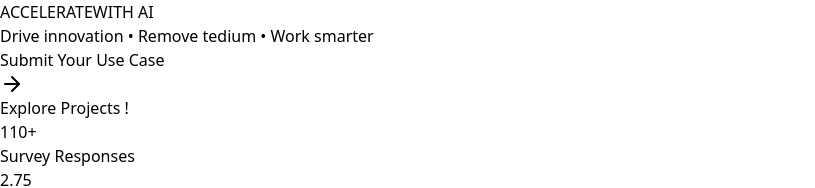
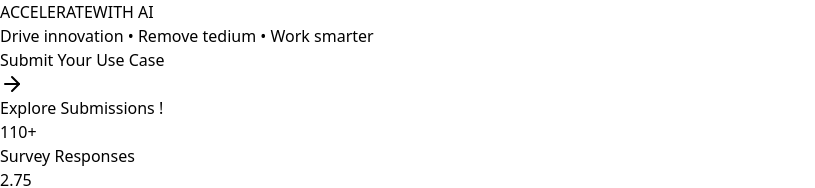
Before and after one commit to s4dha/ai-accelerator, a React (Vite) app in the folder prototype/: page / in a window 1280 px wide. Shown: the part 1126-1314 px from the top of the page, without its empty margins (0-815 px from the left). Built offline with nearby package versions, Linux system fonts and the light colour scheme.

Commit message:
updated hero submissions

```diff
--- a/prototype/src/components/Hero.tsx
+++ b/prototype/src/components/Hero.tsx
@@ -52,7 +52,7 @@ const Hero = () => {
               to="/projects-submitted"
               className="group border-2 border-gray-600 text-white px-10 py-5 rounded-2xl font-bold text-xl hover:border-blue-400 hover:shadow-2xl hover:shadow-blue-500/10 transition-all duration-300 transform hover:-translate-y-2"
             >
-              Explore Projects !
+              Explore Submissions !
             </Link>
           </div>
           {/* Stats or Social Proof */}
```
